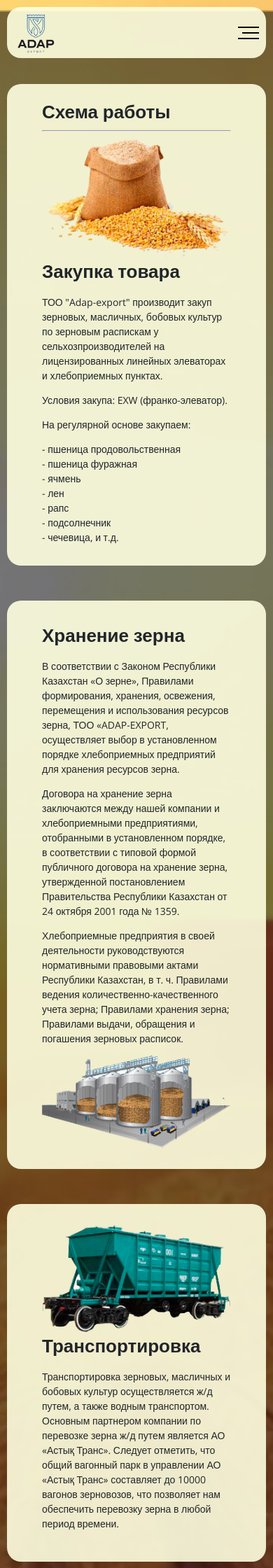
After one commit to aleshka1209/adap-export, a PHP site: page /work.php in a window 390 px wide. The commit adds this page. Shown: the top 2240 px of the page at 70% size. Run offline with PHP 8.4, Linux system fonts and the light colour scheme.

Commit message:
work page menu

```diff
--- a/css/style.css
+++ b/css/style.css
@@ -1,4 +1,8 @@
 @import url('https://fonts.googleapis.com/css2?family=Open+Sans:ital,wght@0,300..800;1,300..800&display=swap');
+
+:root{
+    --main-color: rgba(255, 255, 224, 0.9);
+}
 *{
     font-family: "Open Sans", sans-serif;
     font-size: 14px;
@@ -7,6 +11,7 @@
 }
 body{
     overflow-x: hidden;
+    position: relative;
 }
 h2{
     padding: 0;
@@ -27,131 +32,14 @@
     max-width: 1190px;
     margin: 0 auto;
 }
-/* .nav{
-    background-color: #f2f2f2;
-    padding: 10px 0;
-}
-.nav__block{
-    display: flex;
-    justify-content: space-between;
-    align-items: center;
-}
-
-.nav__menu{
-    display: flex;
-    justify-content: space-between;
-    align-items: center;
-    margin: 0;
-}
-.nav__item{
-    padding-right: 40px;
-}
-.nav__item a{
-    font-size: 14px;
-    font-weight: 600;
-}
-.nav__item:last-child{
-    padding-right: 0;
-}
-.nav__logo{
-    max-width: 50px;
-}
-.nav__logo img{
-    width: 100%;
-}
-.nav__tel a{
-    font-weight: 600;
-}
-.nav__tel a::before{
-    content: "";
-    position: relative;
-    top: 6px;
-    left: -5px;
-    display: inline-block;
-    width: 25px;
-    height: 25px;
-    background: url(/img/tel.png);
-    background-size: cover;
-    background-position: center;
-}
-
-.header{
-    background: url(/img/bg-header.jpg);
-    background-size: cover;
-    background-repeat: no-repeat;
-    min-height: 630px;
-    background-position: top;
-    position: relative;
-}
-.header__block{
-    display: flex;
-    justify-content: space-between;
-    align-items: center;
-    padding-top: 150px;
-}
-.header__right{
-    max-width: 400px;
-    background-color: #f2f2f2;
-    padding: 30px 50px;
-    border-radius: 10px;
-    margin: 0 auto;
-}
-.header__h2{
-    text-align: center;
-    font-size: 16px;
-    position: relative;
-}
-.header__h2::before{
-    position: absolute;
-    display: inline-block;
-    top: -20px;
-    left: 50px;
-    content: '';
-    background: url('/img/zerno.png');
-    width: 40px;
-    height: 40px;
-    background-size: cover;
-    background-position: center;
-}
-.header__right p{
-    padding-top: 10px;
-}
-.header__title{
-    color: #f2f2f2;
-    font-size: 75px;
-    margin: 0 auto;
-}
-.header__subtitle{
-    padding-top: 20px;
-    color: #f2f2f2;
-    font-size: 20px;
-    line-height: 22px;
-    margin-bottom: 20px;
-}
-.header__hr{
-    border: 2px solid #f2f2f2;
-    max-width: 500px;
-}
-.header__btn{
-    margin-top: 10px;
-    display: inline-block;
-    background-color: #759ab3;
-    padding: 10px 35px;
-    border-radius: 10px;
-    text-transform: uppercase;
-    font-size: 12px;
-    font-weight: 700;
-    margin-left: 50%;
-    transform: translateX(-50%);
-} */
 .nav{
     position: absolute;
-    background-color: #fff;
+    background-color: var(--main-color);
     top: 10px;
     left: 10px;
     right: 10px;
     border-radius: 20px;
-    z-index: 20;
+    z-index: 50;
 }
 .nav__block{
     display: flex;
@@ -540,6 +431,43 @@
         opacity: 1;
     }
 }
+.overlay{
+    display: none;
+}
+
+
+/* work */
+.work__title{
+    font-size: 26px;
+    font-weight: 700;
+}
+.work__item{
+    background-color: var(--main-color);
+    border-radius: 20px;
+    padding: 20px 50px;
+    margin: 50px 10px 0 10px;
+}
+.work__item:first-child{
+    margin-top: 0;
+}
+.work__text-block{
+    padding: 10px 0;
+    display: flex;
+    justify-content: space-between;
+    align-items: center;
+}
+.work__img{
+    min-width: 250px;
+}
+.work__img img{
+    width: 100%;
+}
+.work__text{
+    max-width: 700px;
+}
+.work__imgb{
+    text-align: center;
+}
 
 /* Адаптивность  */
 @media (max-width: 1400px) {
@@ -607,17 +535,75 @@
   }
 
   @media (max-width: 770px) {
-    .nav__block{
-
-    }
     .burger__menu{
         display: flex;
+        position: relative;
+        z-index: 30;
     }
-    .nav__logo{
-
+    .open{
+        display: block !important;
     }
-    .nav__left, .nav__right{
+    .overlay{
+        position: absolute;
+        width: 100%;
+        height: 100%;
+        top: 0;
+        left: 0;
+        right: 0;
+        bottom: 0;
+        background: #000;
+        z-index: 20;
+    }
+    .overflow-y{
+        overflow-y: hidden;
+    }
+    .nav__left{
         display: none;
+        position: absolute;
+        top: 100px;
+        left: 50%;
+        transform: translateX(-50%);
+        min-width: 300px;
+        z-index: 52;
+        border-radius: 10px 10px 0 0;
+        padding-top: 10px;
+    }
+    .nav__right{
+        display: none;
+        position: absolute;
+        top: 172px;
+        left: 50%;
+        transform: translateX(-50%);
+        min-width: 300px;
+        border-radius: 0 0 10px 10px;
+        z-index: 52;
+        padding-bottom: 10px;
+        margin-top: 40px;
+    }
+    .active-nav{
+        display: block !important;
+    }
+    .nav__menu{
+        flex-direction: column;
+    }
+    .nav__item a{
+        color: #fff;
+        font-size: 16px !important;
+        text-transform: uppercase;
+    }
+    .nav__item{
+        margin-top: 10px;
+        padding-right: 0;
+    }
+    .work__text-block{
+        flex-direction: column;
+    }
+    .work__imgb{
+        max-width: 375px;
+        margin: 0 auto;
+    }
+    .work__imgb img{
+        width: 100%;
     }
     .footer__block{
         flex-direction: column;
--- a/js/script.js
+++ b/js/script.js
@@ -2,7 +2,11 @@
     // Burger menu
     $('.burger__menu').on('click', function(){
         $(this).toggleClass('active');
-        $('.header__menu').toggleClass('open');
+        $('.overlay').toggleClass('open');
+        $(this).toggleClass('active-white');
+        $('body').toggleClass('overflow-y');
+        $('.nav__left').toggleClass('active-nav');
+        $('.nav__right').toggleClass('active-nav');
     });
 });
 // $(document).ready(function () {
--- a/nav.php
+++ b/nav.php
@@ -12,7 +12,7 @@
     <link rel="stylesheet" href="css/style.css">
 </head>
 <body>
-
+    <div class="overlay"></div>
     <nav class="nav wow animate__fadeInDown" >
         <div class="container">
             <div class="nav__block">
@@ -30,7 +30,7 @@
                 </div>
                 <div class="nav__right">
                     <ul class="nav__menu">
-                        <li class="nav__item"><a href="#">Схема работы</a></li>
+                        <li class="nav__item"><a href="work.php">Схема работы</a></li>
                         <li class="nav__item"><a href="news.php">Новости</a></li>
                         <li class="nav__item"><a href="contact.php">Контакты</a></li>
                     </ul>
--- /dev/null
+++ b/work.php
@@ -0,0 +1,66 @@
+<?php include('nav.php'); ?>
+
+
+<div class="work bg">
+    <div class="container">
+        <div class="work__item wow animate__fadeInLeft" data-wow-duration="2s">
+            <h1 class="work__title">Схема работы</h1>
+            <hr>
+            <div class="work__text-block">
+                <div class="work__img">
+                    <img src="img/work/1.png" alt="work">
+                </div>
+                <div class="work__text">
+                    <p class="work__title">Закупка товара</p>
+                    <p>ТОО "Adap-export" производит закуп зерновых, масличных, бобовых культур по зерновым распискам у сельхозпроизводителей на лицензированных линейных элеваторах и хлебоприемных пунктах.</p>
+                    <p>Условия закупа: EXW (франко-элеватор).</p>
+                    <p>На регулярной основе закупаем:</p>
+                    <ul>
+                        <li>- пшеница продовольственная</li>
+                        <li>- пшеница фуражная</li>
+                        <li>- ячмень</li>
+                        <li>- лен</li>
+                        <li>- рапс</li>
+                        <li>- подсолнечник</li>
+                        <li>- чечевица, и т.д.</li>
+                    </ul>
+                </div>
+            </div>
+        </div>
+        <div class="work__item wow animate__fadeInRight" data-wow-duration="2s">
+            <div class="work__text-block">
+                <div class="work__text">
+                    <p class="work__title">Хранение зерна</p>
+                    <p>
+                    В соответствии с Законом Республики Казахстан «О зерне», Правилами формирования, хранения, освежения, перемещения и использования ресурсов зерна, ТОО «ADAP-EXPORT, осуществляет выбор в установленном порядке хлебоприемных предприятий для хранения ресурсов зерна.
+                    </p>
+                    <p>Договора на хранение зерна заключаются между нашей компании и хлебоприемными предприятиями, отобранными в установленном порядке, в соответствии с типовой формой публичного договора на хранение зерна, утвержденной постановлением Правительства Республики Казахстан от 24 октября 2001 года № 1359.</p>
+                    <p>Хлебоприемные предприятия в своей деятельности руководствуются нормативными правовыми актами Республики Казахстан, в т. ч. Правилами ведения количественно-качественного учета зерна; Правилами хранения зерна; Правилами выдачи, обращения и погашения зерновых расписок.</p>
+                </div>
+                <div class="work__img">
+                    <img src="img/work/2.png" alt="work">
+                </div>
+            </div>
+        </div>
+        <div class="work__item wow animate__fadeInLeft" data-wow-duration="2s">
+            <div class="work__text-block">
+                <div class="work__img">
+                    <img src="img/work/3.png" alt="work">
+                </div>
+                <div class="work__text">
+                    <p class="work__title">Транспортировка</p>
+                    <p>
+                    Транспортировка зерновых, масличных и бобовых культур осуществляется ж/д путем, а также водным транспортом. Основным партнером компании по перевозке зерна ж/д путем является АО «Астық Транс». Следует отметить, что общий вагонный парк в управлении АО «Астық Транс» составляет до 10000 вагонов зерновозов, что позволяет нам обеспечить перевозку зерна в любой период времени.
+                    </p>
+                </div>
+            </div>
+        </div>
+        <div class="work__item wow animate__fadeInRight" data-wow-duration="2s">
+            <div class="work__imgb">
+                <img src="img/work/carta.png" alt="carta">
+            </div>
+        </div>
+    </div>
+</div>
+
+<?php include('footer.php'); ?>
```
Also changed, not shown: other parts of css/style.css (+23 -8 lines), img/work/1.jpg (added), img/work/1.png (added), img/work/2.jpg (added), img/work/2.png (added), img/work/3.jpg (added), img/work/3.png (added), img/work/carta.png (added).
